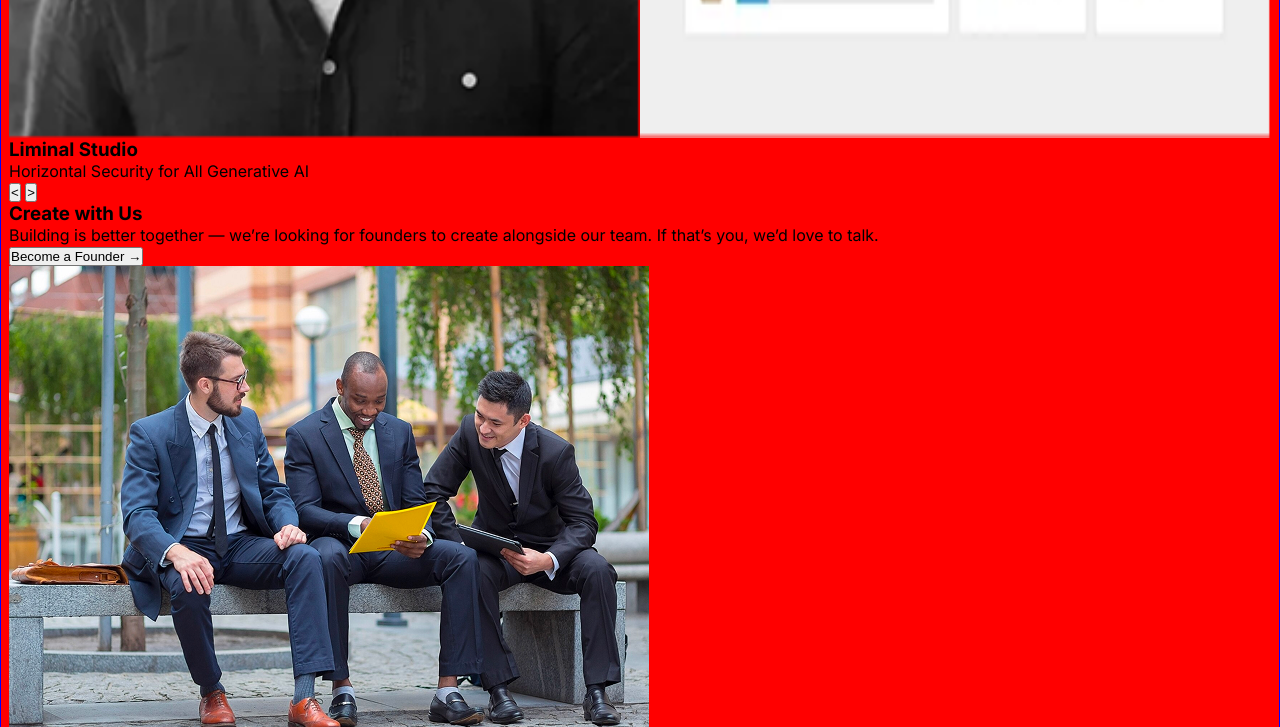
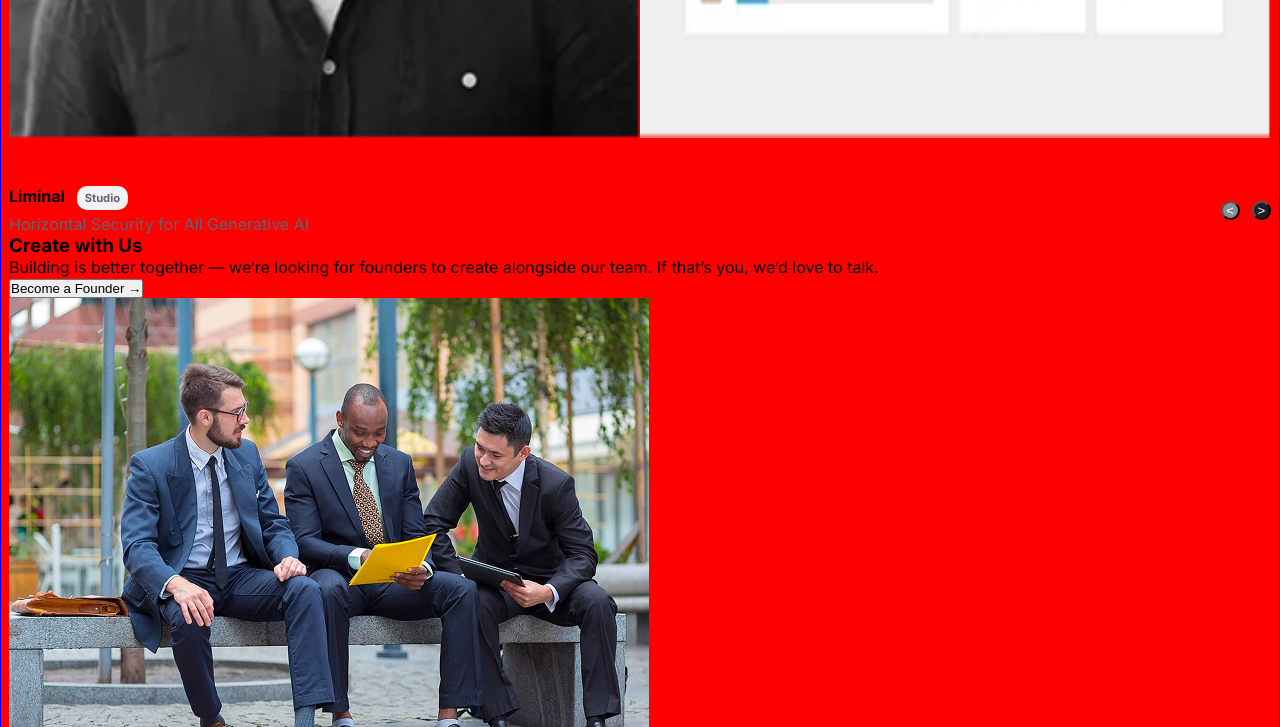
Before and after one commit to RadivanHanivansyah/simple-website-responsive-1, a plain HTML site: page index.html in a window 1280 px wide. Shown: the part 2360-3087 px from the top of the page. Drawn offline with Linux system fonts and the light colour scheme.

Commit message:
styling .content-wrapper-2

```diff
--- a/style.css
+++ b/style.css
@@ -90,7 +90,52 @@ p.description-sub-title {
 .second-content > img {
   width: 50%;
 }
-
+.content-wrapper-2 {
+  margin-top: 48px;
+  display: flex;
+  align-items: center;
+  justify-content: space-between;
+}
+h3.small-title {
+  font-size: 1rem;
+  margin-bottom: 8px;
+}
+h3 span#small-title {
+  background-color: #f2f2f5;
+  padding: 5px 8px;
+  border-radius: 10px;
+  color: #60646c;
+  margin-left: 0.5rem;
+  font-size: 0.7rem;
+}
+p.descrition-small-title {
+  color: #60646c;
+  font-size: 1rem;
+}
+.sub-content-2 {
+  display: flex;
+  gap: 12px;
+}
+button.left-arrow {
+  border-radius: 50%;
+  width: 1.2rem;
+  height: 1.2rem;
+  padding-bottom: 2px;
+  padding-right: 2px;
+  padding-left: 2px;
+  background-color: #8b8d98;
+  color: white;
+}
+button.right-arrow {
+  border-radius: 50%;
+  width: 1.2rem;
+  height: 1.2rem;
+  padding-bottom: 2px;
+  padding-right: 2px;
+  padding-left: 2px;
+  background-color: #1c2024;
+  color: white;
+}
 @media screen and (min-width: 768px) {
   .page {
     border: 1px solid blue;
```
